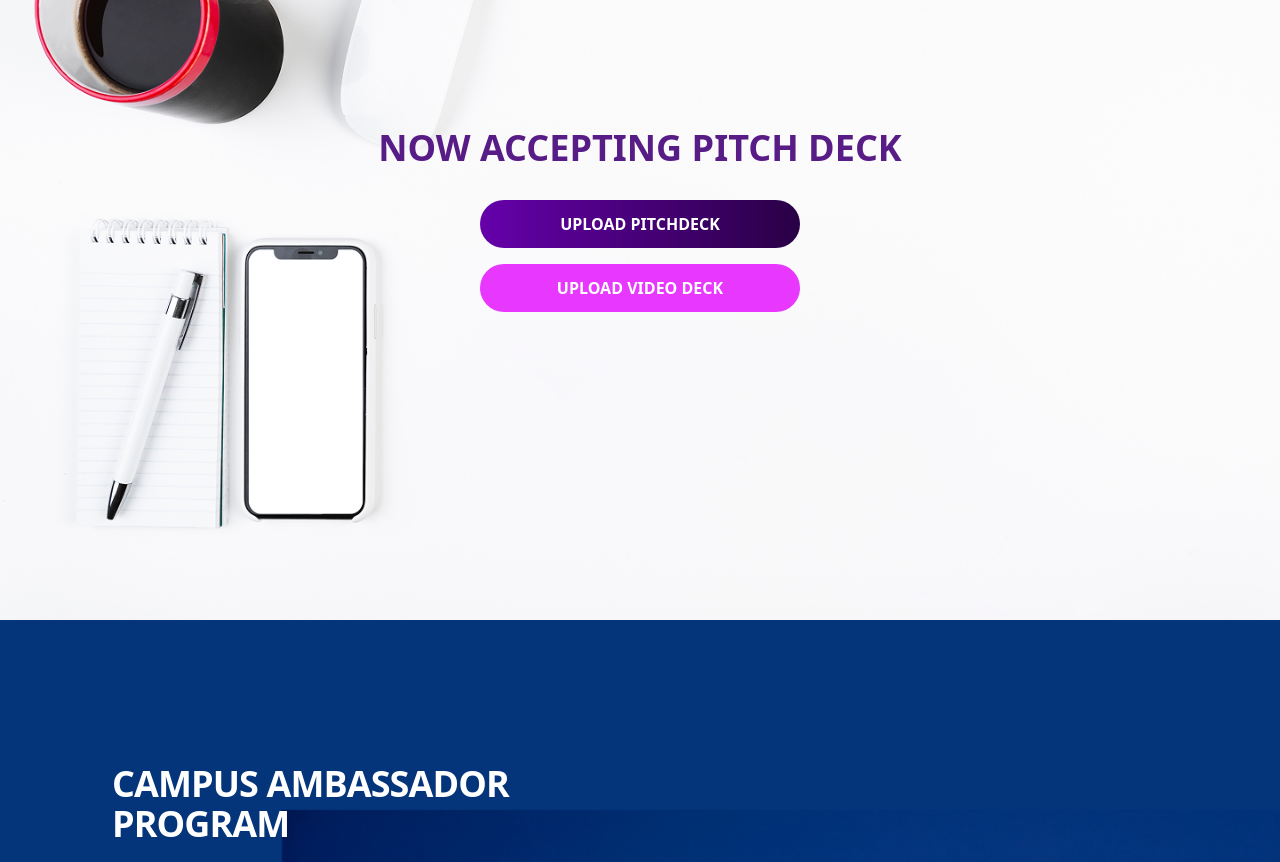
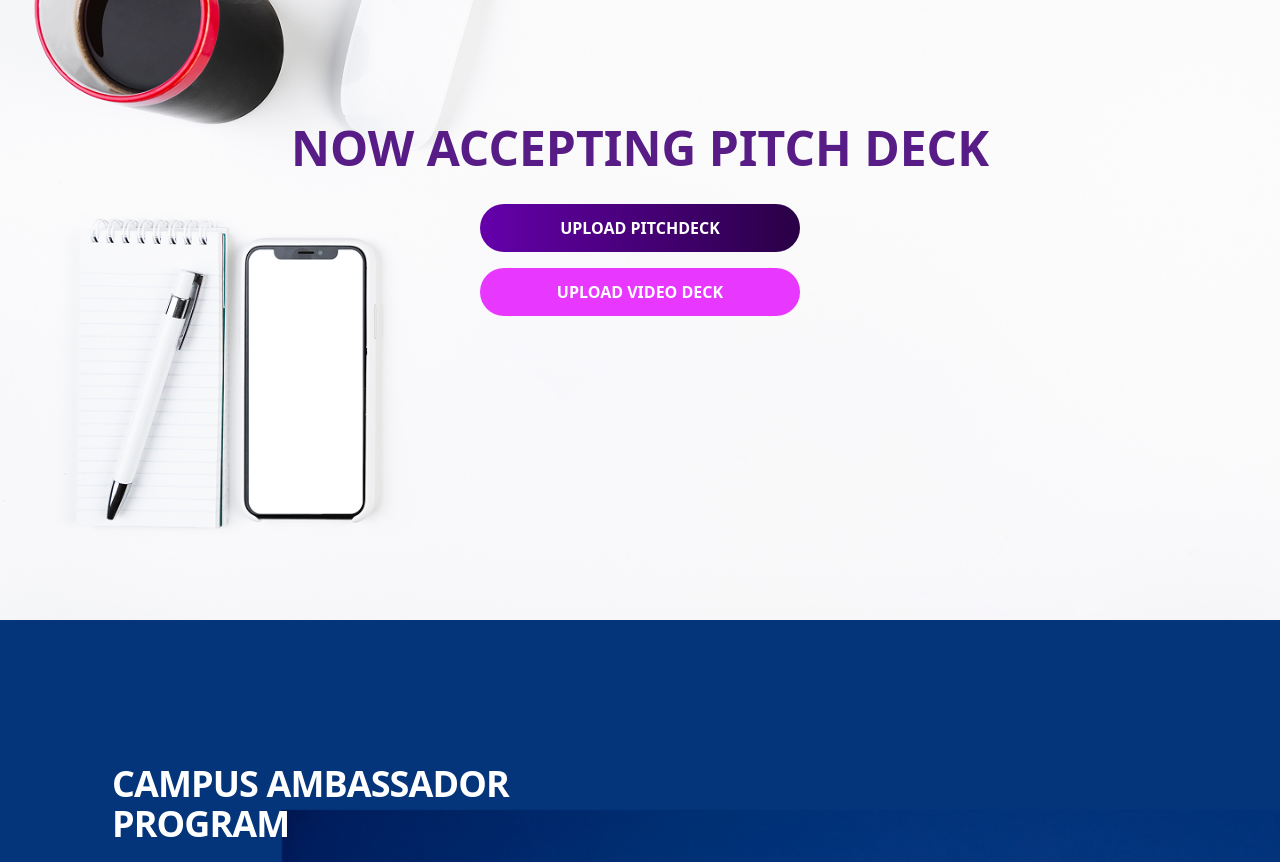
Before and after one commit to darshit890/pitchvilla-landing-page, a Next.js app: page / in a window 1280 px wide. Shown: the part 980-1842 px from the top of the page. Built offline with nearby package versions, Linux system fonts and the light colour scheme.

Commit message:
Update PiitchDeck.tsx

```diff
--- a/src/components/PiitchDeck.tsx
+++ b/src/components/PiitchDeck.tsx
@@ -18,9 +18,10 @@ const PitchDeck = () => {
       {/* Absolute positioning for perfect centering */}
       <div className="absolute inset-0 flex items-center justify-center">
         <div className="flex flex-col items-center text-center">
-          <h1 className="mb-8 font-bold text-4xl text-purple-900">
-            NOW ACCEPTING PITCH DECK
-          </h1>
+        <h1 className="mb-8 font-bold text-3xl sm:text-4xl md:text-2xl lg:text-5xl text-purple-900">
+    NOW ACCEPTING PITCH DECK
+</h1>
+
 
           <div className="flex flex-col gap-4 w-80">
             <button className="rounded-full bg-gradient-to-r from-[#6500AB] to-[#290045] px-8 py-3 font-bold text-white">
```
